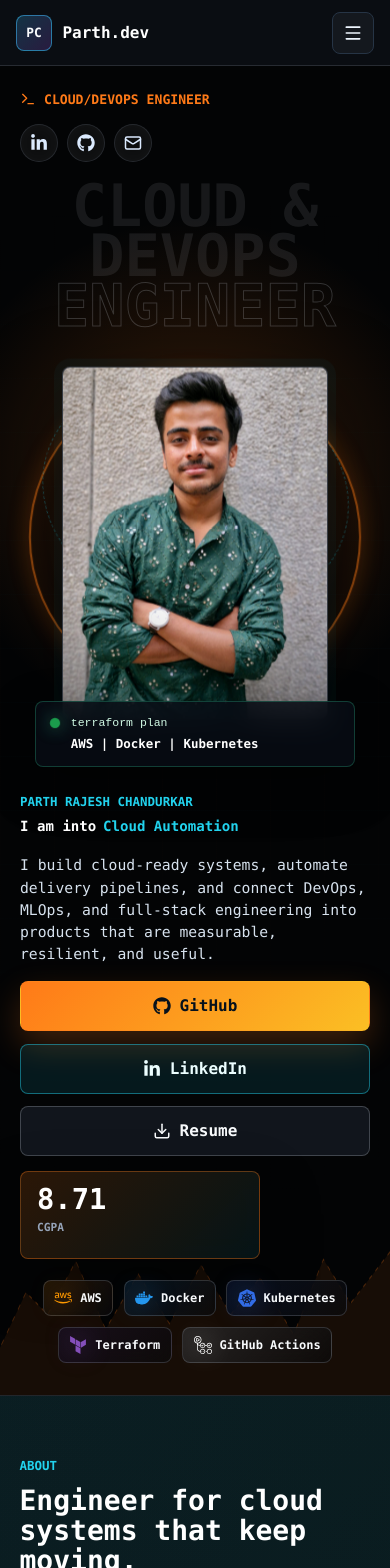
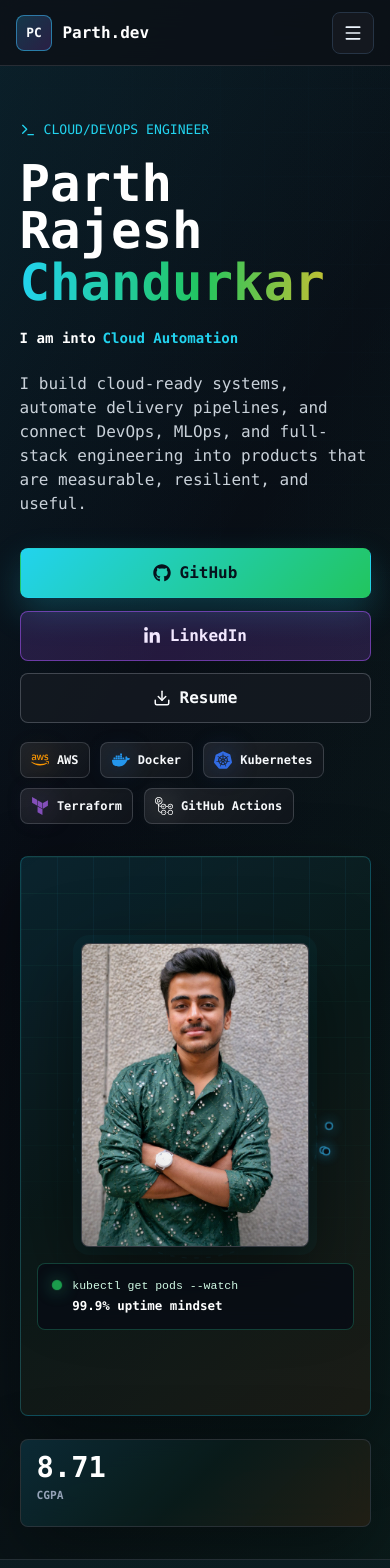
Before and after one commit to ParthrChandurkar/Portfolio-Parth-Chandurkar, a React (Vite) app: page / in a window 390 px wide. Shown: the top 1568 px of the page. Built offline with nearby package versions, Linux system fonts and the light colour scheme.

Commit message:
Revert "Redesign hero with immersive portfolio style"
This reverts commit d6986d734c8d654e5f9ce40a1dda5c0f91b10241.

```diff
--- a/src/App.jsx
+++ b/src/App.jsx
@@ -318,11 +318,6 @@ function App() {
           ))}
         </nav>
 
-        <a className="header-resume" href={profile.resume} target="_blank" rel="noreferrer">
-          <Download size={16} />
-          Resume
-        </a>
-
         <button
           className="icon-button mobile-menu"
           type="button"
@@ -338,51 +333,16 @@ function App() {
           <div className="hero-bg-grid" aria-hidden="true" />
           <div className="hero-overlay" aria-hidden="true" />
 
-          <div className="hero-shell">
-            <div className="hero-topline">
+          <div className="hero-layout">
+            <div className="hero-content">
               <div className="eyebrow">
                 <Terminal size={16} />
                 <span>cloud/devops engineer</span>
               </div>
-              <div className="hero-socials" aria-label="Social links">
-                <a href={profile.linkedin} target="_blank" rel="noreferrer" aria-label="LinkedIn">
-                  <FaLinkedinIn size={18} />
-                </a>
-                <a href={profile.github} target="_blank" rel="noreferrer" aria-label="GitHub">
-                  <FaGithub size={18} />
-                </a>
-                <a href={`mailto:${profile.email}`} aria-label="Email">
-                  <Mail size={18} />
-                </a>
-              </div>
-            </div>
-
-            <h1 id="hero-title" className="hero-title">
-              <span>Cloud & DevOps</span>
-              <span>Engineer</span>
+              <h1 id="hero-title">
+                <span>Parth Rajesh</span>
+                <span className="name-accent">Chandurkar</span>
               </h1>
-
-            <div className="hero-stage" aria-label="Parth Rajesh Chandurkar profile visual">
-              <div className="orbit-ring ring-one" aria-hidden="true" />
-              <div className="orbit-ring ring-two" aria-hidden="true" />
-              <div className="profile-frame">
-                <img
-                  className="hero-photo"
-                  src={avatarSrc}
-                  alt="Parth Rajesh Chandurkar"
-                  onError={() => setAvatarSrc("/profile-fallback.bmp")}
-                />
-              </div>
-              <div className="cloud-console" aria-hidden="true">
-                <span className="console-dot" />
-                <code>terraform plan</code>
-                <strong>AWS | Docker | Kubernetes</strong>
-              </div>
-            </div>
-
-            <div className="hero-info">
-              <div className="hero-copy-block">
-                <span className="section-kicker">Parth Rajesh Chandurkar</span>
               <p className="hero-role">
                 I am into <span>Cloud Automation</span>
                 <i aria-hidden="true" />
@@ -392,9 +352,7 @@ function App() {
                 MLOps, and full-stack engineering into products that are measurable, resilient,
                 and useful.
               </p>
-              </div>
 
-              <div className="hero-action-panel">
               <div className="hero-actions" aria-label="Profile links">
                 <a className="button button-primary" href={profile.github} target="_blank" rel="noreferrer">
                   <FaGithub size={18} />
@@ -409,16 +367,6 @@ function App() {
                   Resume
                 </a>
               </div>
-                <div className="hero-stats metrics-band" aria-label="Portfolio highlights">
-                  {stats.map((stat) => (
-                    <div className="stat-tile" key={stat.label}>
-                      <strong>{stat.value}</strong>
-                      <span>{stat.label}</span>
-                    </div>
-                  ))}
-                </div>
-              </div>
-            </div>
 
               <div className="hero-stack" aria-label="Featured technologies">
                 {featuredStack.map(({ name, icon: StackIcon, color }) => (
@@ -430,10 +378,62 @@ function App() {
               </div>
             </div>
 
-          <svg className="hero-terrain" viewBox="0 0 1440 220" preserveAspectRatio="none" aria-hidden="true">
-            <path d="M0 168L96 108L176 132L280 74L390 148L510 88L626 142L742 78L852 132L960 92L1084 154L1194 72L1294 120L1440 64V220H0Z" />
-            <path className="terrain-line" d="M0 168L96 108L176 132L280 74L390 148L510 88L626 142L742 78L852 132L960 92L1084 154L1194 72L1294 120L1440 64" />
+            <div className="hero-visual-card" aria-label="Cloud DevOps visual profile">
+              <svg className="infra-svg" viewBox="0 0 520 520" role="img" aria-label="Animated cloud infrastructure map">
+                <defs>
+                  <linearGradient id="infraStroke" x1="0" x2="1" y1="0" y2="1">
+                    <stop offset="0%" stopColor="#38bdf8" />
+                    <stop offset="52%" stopColor="#34d399" />
+                    <stop offset="100%" stopColor="#f59e0b" />
+                  </linearGradient>
+                </defs>
+                <path className="infra-ring" d="M260 58a202 202 0 1 1 0 404 202 202 0 0 1 0-404Z" />
+                <path className="infra-line line-one" d="M88 260h96c28 0 42-42 76-42h172" />
+                <path className="infra-line line-two" d="M94 336h116c34 0 36-82 82-82h132" />
+                <path className="infra-line line-three" d="M104 184h84c30 0 50 72 86 72h154" />
+                {[
+                  [88, 260],
+                  [184, 260],
+                  [260, 218],
+                  [432, 218],
+                  [94, 336],
+                  [210, 336],
+                  [292, 254],
+                  [424, 254],
+                  [104, 184],
+                  [188, 184],
+                  [274, 256],
+                  [428, 256],
+                ].map(([cx, cy]) => (
+                  <circle className="infra-node" cx={cx} cy={cy} key={`${cx}-${cy}`} r="5" />
+                ))}
               </svg>
+
+              <div className="profile-frame">
+                <img
+                  className="hero-photo"
+                  src={avatarSrc}
+                  alt="Parth Rajesh Chandurkar"
+                  onError={() => setAvatarSrc("/profile-fallback.bmp")}
+                />
+              </div>
+
+              <div className="cloud-console" aria-hidden="true">
+                <span className="console-dot" />
+                <code>kubectl get pods --watch</code>
+                <strong>99.9% uptime mindset</strong>
+              </div>
+            </div>
+          </div>
+
+          <div className="hero-stats metrics-band" aria-label="Portfolio highlights">
+            {stats.map((stat) => (
+              <div className="stat-tile" key={stat.label}>
+                <strong>{stat.value}</strong>
+                <span>{stat.label}</span>
+              </div>
+            ))}
+          </div>
         </section>
 
         <section className="section about-section" id="about">
--- a/src/styles.css
+++ b/src/styles.css
@@ -18,7 +18,6 @@
   --purple: #8b5cf6;
   --green: #22c55e;
   --amber: #fbbf24;
-  --orange: #ff7a18;
   --rose: #f43f5e;
   --blue: #60a5fa;
   --shadow: 0 24px 70px rgba(0, 0, 0, 0.38);
@@ -30,14 +29,12 @@
 
 html {
   scroll-behavior: smooth;
-  overflow-x: hidden;
 }
 
 body {
   margin: 0;
   min-width: 320px;
   min-height: 100vh;
-  overflow-x: hidden;
   background:
     linear-gradient(135deg, rgba(34, 211, 238, 0.08), transparent 34%),
     linear-gradient(225deg, rgba(34, 197, 94, 0.07), transparent 42%),
@@ -94,8 +91,6 @@ img {
 
 .brand,
 .nav-links,
-.header-resume,
-.hero-socials,
 .hero-actions,
 .inline-links,
 .contact-details a,
@@ -148,7 +143,7 @@ img {
   content: "";
   transform: scaleX(0);
   transform-origin: right;
-  background: var(--orange);
+  background: var(--sky);
   transition: transform 180ms ease;
 }
 
@@ -178,38 +173,13 @@ img {
   display: none;
 }
 
-.header-resume {
-  gap: 0.45rem;
-  min-height: 42px;
-  padding: 0 1rem;
-  border: 1px solid rgba(255, 122, 24, 0.48);
-  border-radius: 999px;
-  color: #fff7ed;
-  background: linear-gradient(135deg, rgba(255, 122, 24, 0.96), rgba(251, 191, 36, 0.9));
-  box-shadow: 0 12px 34px rgba(255, 122, 24, 0.24);
-  font-size: 0.82rem;
-  font-weight: 900;
-  transition:
-    transform 160ms ease,
-    box-shadow 160ms ease;
-}
-
-.header-resume:hover,
-.header-resume:focus-visible {
-  transform: translateY(-2px);
-  box-shadow: 0 18px 42px rgba(255, 122, 24, 0.32);
-}
-
 .hero-section {
   position: relative;
-  min-height: 100svh;
-  display: grid;
-  align-items: center;
-  padding: 6.25rem clamp(1rem, 5vw, 5.5rem) 2.2rem;
+  min-height: auto;
+  padding: 8.5rem clamp(1rem, 5vw, 5.5rem) 3rem;
   isolation: isolate;
   overflow: hidden;
   border-bottom: 1px solid rgba(48, 54, 61, 0.7);
-  background: #030405;
 }
 
 .hero-bg-grid {
@@ -217,10 +187,10 @@ img {
   inset: 0;
   z-index: -4;
   background-image:
-    linear-gradient(rgba(34, 211, 238, 0.055) 1px, transparent 1px),
-    linear-gradient(90deg, rgba(255, 122, 24, 0.045) 1px, transparent 1px);
-  background-size: 54px 54px;
-  mask-image: radial-gradient(circle at center, black, transparent 72%);
+    linear-gradient(rgba(56, 189, 248, 0.08) 1px, transparent 1px),
+    linear-gradient(90deg, rgba(56, 189, 248, 0.08) 1px, transparent 1px);
+  background-size: 44px 44px;
+  mask-image: linear-gradient(to bottom, rgba(0, 0, 0, 0.95), transparent 92%);
 }
 
 .hero-overlay {
@@ -228,136 +198,58 @@ img {
   inset: 0;
   z-index: -2;
   background:
-    radial-gradient(circle at 50% 36%, rgba(255, 122, 24, 0.19), transparent 18rem),
-    radial-gradient(circle at 18% 72%, rgba(34, 211, 238, 0.12), transparent 24rem),
-    radial-gradient(circle at 84% 76%, rgba(34, 197, 94, 0.1), transparent 22rem),
-    linear-gradient(180deg, rgba(3, 4, 5, 0.3), rgba(3, 4, 5, 0.94) 80%),
-    rgba(3, 4, 5, 0.88);
-}
-
-.hero-shell {
+    linear-gradient(120deg, rgba(34, 211, 238, 0.12), transparent 34%, rgba(34, 197, 94, 0.09) 72%, rgba(251, 191, 36, 0.07)),
+    linear-gradient(90deg, rgba(8, 12, 20, 0.98) 0%, rgba(8, 12, 20, 0.9) 48%, rgba(8, 12, 20, 0.64) 100%),
+    linear-gradient(0deg, rgba(8, 12, 20, 0.98) 0%, rgba(8, 12, 20, 0.24) 58%, rgba(8, 12, 20, 0.6) 100%);
+}
+
+.hero-layout {
   position: relative;
   z-index: 1;
   display: grid;
-  grid-template-rows: auto minmax(360px, 1fr) auto auto;
+  grid-template-columns: minmax(0, 1.06fr) minmax(330px, 0.78fr);
   align-items: center;
-  min-height: calc(100svh - 8.5rem);
-  width: min(1320px, 100%);
-  margin: 0 auto;
-}
-
-.hero-topline {
+  gap: clamp(2rem, 5vw, 5rem);
+}
+
+.hero-content {
+  width: min(760px, 100%);
+}
+
+.hero-visual-card {
   position: relative;
-  z-index: 4;
-  display: flex;
-  align-items: center;
-  justify-content: space-between;
+  min-height: 640px;
+  display: grid;
+  align-content: center;
+  place-items: center;
   gap: 1rem;
-}
-
-.hero-socials {
-  gap: 0.75rem;
-}
-
-.hero-socials a {
-  display: grid;
-  place-items: center;
-  width: 42px;
-  height: 42px;
-  border: 1px solid rgba(149, 163, 184, 0.18);
-  border-radius: 50%;
-  color: #dbeafe;
-  background: rgba(255, 255, 255, 0.045);
-  box-shadow: inset 0 0 18px rgba(255, 255, 255, 0.03);
-  transition:
-    transform 170ms ease,
-    border-color 170ms ease,
-    color 170ms ease,
-    background 170ms ease;
-}
-
-.hero-socials a:hover,
-.hero-socials a:focus-visible {
-  transform: translateY(-3px);
-  border-color: rgba(255, 122, 24, 0.62);
-  color: #ffffff;
-  background: rgba(255, 122, 24, 0.13);
-}
-
-.hero-title {
-  position: relative;
-  z-index: 1;
-  display: grid;
-  justify-items: center;
-  grid-row: 2;
-  margin: 0;
-  text-align: center;
-  pointer-events: none;
-}
-
-.hero-title span {
-  color: rgba(238, 246, 255, 0.14);
-  font-size: clamp(4.8rem, 11vw, 10.8rem);
-  font-weight: 1000;
-  line-height: 0.78;
-  letter-spacing: 0;
-  text-transform: uppercase;
-  filter: drop-shadow(0 0 28px rgba(255, 122, 24, 0.12));
-  animation: titleGlow 6s ease-in-out infinite;
-}
-
-.hero-title span:last-child {
-  color: transparent;
-  -webkit-text-stroke: 1px rgba(238, 246, 255, 0.22);
-  animation-delay: -2.7s;
-}
-
-.hero-stage {
+  padding: clamp(1rem, 2.4vw, 2rem);
+  border: 1px solid rgba(34, 211, 238, 0.24);
+  border-radius: 8px;
+  background:
+    linear-gradient(145deg, rgba(34, 211, 238, 0.12), rgba(34, 197, 94, 0.07) 46%, rgba(251, 191, 36, 0.08)),
+    rgba(8, 12, 20, 0.72);
+  box-shadow: var(--shadow);
+  overflow: hidden;
+}
+
+.hero-visual-card::before {
   position: absolute;
-  left: 50%;
-  top: 50%;
-  z-index: 3;
-  display: grid;
-  place-items: center;
-  width: min(36vw, 420px);
-  min-width: 320px;
-  aspect-ratio: 4 / 5;
-  transform: translate(-50%, -54%);
-}
-
-.orbit-ring {
+  inset: 0;
+  content: "";
+  background:
+    linear-gradient(90deg, rgba(56, 189, 248, 0.06) 1px, transparent 1px),
+    linear-gradient(rgba(52, 211, 153, 0.06) 1px, transparent 1px);
+  background-size: 36px 36px;
+  mask-image: linear-gradient(to bottom, black, transparent 88%);
+}
+
+.infra-svg {
   position: absolute;
-  border-radius: 50%;
-  pointer-events: none;
-}
-
-.ring-one {
-  inset: 12% 2% 16%;
-  border: 2px solid rgba(255, 122, 24, 0.58);
-  box-shadow:
-    0 0 26px rgba(255, 122, 24, 0.25),
-    inset 0 0 28px rgba(255, 122, 24, 0.08);
-  animation: orbitBreathe 4.4s ease-in-out infinite;
-}
-
-.ring-two {
-  inset: 3% 14% 27%;
-  border: 1px dashed rgba(34, 211, 238, 0.34);
-  animation: orbitSpin 24s linear infinite;
-}
-
-.hero-stage .profile-frame {
-  width: min(76%, 340px);
-  animation: portraitFloat 5.8s ease-in-out infinite;
-}
-
-.hero-stage .cloud-console {
-  position: absolute;
-  left: 50%;
-  bottom: 3.6rem;
-  transform: translateX(-50%);
-  width: min(92%, 360px);
-  box-shadow: 0 18px 48px rgba(0, 0, 0, 0.42);
+  inset: 5%;
+  width: 90%;
+  height: 90%;
+  opacity: 0.86;
 }
 
 .infra-ring {
@@ -464,17 +356,12 @@ img {
   width: fit-content;
   gap: 0.5rem;
   margin-bottom: 1.25rem;
-  color: var(--orange);
+  color: var(--sky);
   font-size: 0.82rem;
-  font-weight: 900;
   text-transform: uppercase;
 }
 
-.hero-topline .eyebrow {
-  margin-bottom: 0;
-}
-
-.hero-section h1:not(.hero-title) {
+.hero-section h1 {
   display: grid;
   gap: 0.08em;
   max-width: 820px;
@@ -486,11 +373,6 @@ img {
   overflow-wrap: anywhere;
 }
 
-.hero-title {
-  max-width: none;
-  overflow: visible;
-}
-
 .name-accent {
   color: var(--green);
   background: linear-gradient(90deg, var(--sky), var(--green) 52%, var(--amber));
@@ -505,7 +387,7 @@ img {
   align-items: center;
   gap: 0.42rem;
   width: fit-content;
-  margin: 0.15rem 0 0;
+  margin: 1.35rem 0 0;
   color: #ffffff;
   background: transparent;
   padding: 0;
@@ -527,10 +409,10 @@ img {
 }
 
 .hero-copy {
-  max-width: 520px;
-  margin: 1rem 0 0;
-  color: #d7e2ee;
-  font-size: clamp(0.98rem, 1.45vw, 1.08rem);
+  max-width: 680px;
+  margin: 1.35rem 0 0;
+  color: #c9d1d9;
+  font-size: clamp(1rem, 1.7vw, 1.18rem);
 }
 
 .hero-actions {
@@ -539,46 +421,12 @@ img {
   margin-top: 2rem;
 }
 
-.hero-info {
-  position: relative;
-  z-index: 4;
-  display: grid;
-  grid-template-columns: minmax(0, 1fr) minmax(280px, auto);
-  gap: clamp(1rem, 4vw, 3rem);
-  align-items: end;
-  margin-top: -2.4rem;
-}
-
-.hero-copy-block {
-  max-width: 520px;
-  padding: 1rem 0 0;
-}
-
-.hero-copy-block .section-kicker {
-  display: block;
-  margin-bottom: 0.15rem;
-}
-
-.hero-action-panel {
-  display: grid;
-  justify-items: end;
-  gap: 0.9rem;
-}
-
-.hero-action-panel .hero-actions {
-  justify-content: flex-end;
-  margin-top: 0;
-}
-
 .hero-stack {
-  position: relative;
-  z-index: 4;
   display: flex;
   flex-wrap: wrap;
-  justify-content: center;
   gap: 0.65rem;
-  max-width: 760px;
-  margin: 1.35rem auto 0;
+  max-width: 650px;
+  margin-top: 1.15rem;
 }
 
 .stack-chip {
@@ -591,11 +439,10 @@ img {
   border-radius: 8px;
   color: #f8fafc;
   background:
-    linear-gradient(135deg, color-mix(in srgb, var(--skill-color), transparent 88%), rgba(255, 255, 255, 0.02)),
-    rgba(3, 4, 5, 0.68);
+    linear-gradient(135deg, rgba(255, 255, 255, 0.08), rgba(255, 255, 255, 0.02)),
+    rgba(13, 17, 23, 0.62);
   font-size: 0.75rem;
   font-weight: 800;
-  backdrop-filter: blur(16px);
 }
 
 .stack-chip svg {
@@ -625,15 +472,15 @@ img {
 }
 
 .button-primary {
-  background: linear-gradient(135deg, var(--orange), var(--amber));
+  background: linear-gradient(135deg, var(--sky), var(--green));
   color: #06111c;
-  box-shadow: 0 14px 34px rgba(255, 122, 24, 0.24);
+  box-shadow: 0 14px 34px rgba(34, 211, 238, 0.22);
 }
 
 .button-secondary {
-  background: rgba(34, 211, 238, 0.1);
-  border-color: rgba(34, 211, 238, 0.45);
-  color: #ecfeff;
+  background: rgba(168, 85, 247, 0.18);
+  border-color: rgba(168, 85, 247, 0.55);
+  color: #f2e8ff;
 }
 
 .button-ghost {
@@ -647,20 +494,20 @@ img {
   z-index: 1;
   display: grid;
   grid-template-columns: minmax(0, 1fr);
-  width: min(220px, 100%);
-  margin-top: 0;
-  border: 1px solid rgba(255, 122, 24, 0.36);
+  width: min(340px, 100%);
+  margin-top: clamp(2rem, 4vw, 3rem);
+  border: 1px solid rgba(48, 54, 61, 0.8);
   border-radius: 8px;
   background:
-    linear-gradient(135deg, rgba(255, 122, 24, 0.16), rgba(34, 211, 238, 0.08)),
-    rgba(3, 4, 5, 0.78);
+    linear-gradient(135deg, rgba(34, 211, 238, 0.15), rgba(34, 197, 94, 0.08), rgba(251, 191, 36, 0.1)),
+    rgba(8, 12, 20, 0.88);
   backdrop-filter: blur(16px);
-  box-shadow: 0 22px 58px rgba(0, 0, 0, 0.34);
+  box-shadow: var(--shadow);
 }
 
 .stat-tile {
-  min-height: 84px;
-  padding: 0.9rem 1.1rem;
+  min-height: 104px;
+  padding: 1.05rem 1.25rem;
   border-right: 0;
 }
 
@@ -671,7 +518,7 @@ img {
 .stat-tile strong {
   display: block;
   color: #ffffff;
-  font-size: clamp(1.65rem, 2.5vw, 2rem);
+  font-size: clamp(2rem, 3vw, 2.6rem);
   line-height: 1;
 }
 
@@ -682,29 +529,6 @@ img {
   font-size: 0.78rem;
   font-weight: 800;
   text-transform: uppercase;
-}
-
-.hero-terrain {
-  position: absolute;
-  left: 0;
-  right: 0;
-  bottom: -1px;
-  z-index: 0;
-  width: 100%;
-  height: min(24vh, 220px);
-  opacity: 0.72;
-}
-
-.hero-terrain path:first-child {
-  fill: rgba(255, 122, 24, 0.11);
-}
-
-.terrain-line {
-  fill: none;
-  stroke: rgba(255, 122, 24, 0.34);
-  stroke-width: 2;
-  stroke-dasharray: 10 14;
-  animation: dataFlow 8s linear infinite;
 }
 
 .section {
@@ -1438,73 +1262,6 @@ li::before {
   }
 }
 
-@keyframes titleGlow {
-  0%,
-  100% {
-    opacity: 0.58;
-    filter: drop-shadow(0 0 20px rgba(255, 122, 24, 0.08));
-  }
-
-  50% {
-    opacity: 0.86;
-    filter: drop-shadow(0 0 34px rgba(34, 211, 238, 0.16));
-  }
-}
-
-@keyframes orbitBreathe {
-  0%,
-  100% {
-    transform: scale(0.96);
-    opacity: 0.62;
-  }
-
-  50% {
-    transform: scale(1.02);
-    opacity: 1;
-  }
-}
-
-@keyframes portraitFloat {
-  0%,
-  100% {
-    transform: translateY(0);
-  }
-
-  50% {
-    transform: translateY(-14px);
-  }
-}
-
-@keyframes fadeUp {
-  from {
-    opacity: 0;
-    transform: translateY(22px);
-  }
-
-  to {
-    opacity: 1;
-    transform: translateY(0);
-  }
-}
-
-@media (prefers-reduced-motion: no-preference) {
-  .section-heading,
-  .about-copy,
-  .identity-panel,
-  .skill-card,
-  .education-card,
-  .timeline-item,
-  .project-card,
-  .research-band,
-  .cert-card,
-  .contact-details,
-  .contact-form {
-    animation: fadeUp both;
-    animation-timeline: view();
-    animation-range: entry 8% cover 30%;
-  }
-}
-
 @media (max-width: 1180px) {
   .project-grid,
   .cert-grid,
@@ -1520,15 +1277,7 @@ li::before {
     position: relative;
     right: auto;
     bottom: auto;
-    margin-top: 0;
-  }
-
-  .hero-title span {
-    font-size: clamp(4rem, 11vw, 8.3rem);
-  }
-
-  .hero-stage {
-    width: min(48vw, 420px);
+    margin-top: 2rem;
   }
 }
 
@@ -1539,14 +1288,6 @@ li::before {
 
   .mobile-menu {
     display: grid;
-    position: fixed;
-    top: 12px;
-    right: clamp(1rem, 4vw, 1.5rem);
-    z-index: 30;
-  }
-
-  .header-resume {
-    display: none;
   }
 
   .nav-links {
@@ -1574,48 +1315,21 @@ li::before {
   }
 
   .hero-section {
-    min-height: 100svh;
-    padding-top: 5.6rem;
-    padding-bottom: 2rem;
-  }
-
-  .hero-shell {
-    grid-template-rows: auto auto minmax(300px, 1fr) auto auto;
-    min-height: calc(100svh - 7.4rem);
-  }
-
-  .hero-topline {
-    align-items: flex-start;
-  }
-
-  .hero-title {
-    grid-row: 2;
-    margin-top: 1.2rem;
-  }
-
-  .hero-title span {
-    font-size: clamp(3.05rem, 13vw, 5.4rem);
-    line-height: 0.86;
-  }
-
-  .hero-stage {
-    position: relative;
-    left: auto;
-    top: auto;
-    grid-row: 3;
-    width: min(86vw, 390px);
-    min-width: 0;
-    margin: -0.4rem auto 0;
-    transform: none;
-  }
-
-  .hero-stage .profile-frame {
-    width: min(76%, 310px);
-  }
-
-  .hero-stage .cloud-console {
-    bottom: 0;
-    width: min(100%, 350px);
+    min-height: auto;
+    padding-top: 7.5rem;
+  }
+
+  .hero-layout {
+    grid-template-columns: 1fr;
+  }
+
+  .hero-visual-card {
+    width: min(100%, 560px);
+    min-height: 640px;
+  }
+
+  .profile-frame {
+    width: min(66%, 330px);
   }
 
   .hero-photo {
@@ -1626,27 +1340,13 @@ li::before {
 
   .hero-overlay {
     background:
-      radial-gradient(circle at 50% 34%, rgba(255, 122, 24, 0.22), transparent 16rem),
-      linear-gradient(180deg, rgba(3, 4, 5, 0.5), rgba(3, 4, 5, 0.96));
-  }
-
-  .hero-info {
-    grid-template-columns: 1fr;
-    grid-row: 4;
-    gap: 1rem;
-    margin-top: 0.6rem;
-  }
-
-  .hero-action-panel {
-    justify-items: stretch;
-  }
-
-  .hero-action-panel .hero-actions {
-    justify-content: stretch;
+      linear-gradient(120deg, rgba(34, 211, 238, 0.1), transparent 42%, rgba(34, 197, 94, 0.08)),
+      linear-gradient(90deg, rgba(8, 12, 20, 0.98), rgba(8, 12, 20, 0.74)),
+      linear-gradient(0deg, rgba(8, 12, 20, 0.96), rgba(8, 12, 20, 0.18));
   }
 
   .hero-actions .button {
-    flex: 1 1 150px;
+    flex: 1 1 160px;
   }
 
   .hero-stats {
@@ -1662,48 +1362,30 @@ li::before {
 
 @media (max-width: 620px) {
   .hero-section {
-    padding-right: 1.25rem;
-    padding-left: 1.25rem;
-  }
-
-  .hero-shell,
+    min-height: auto;
+    padding-bottom: 2rem;
+  }
+
+  .hero-content,
   .hero-stats {
     max-width: 100%;
   }
 
-  .hero-topline {
-    display: grid;
-    gap: 0.9rem;
-  }
-
-  .hero-socials {
-    gap: 0.55rem;
-  }
-
-  .hero-socials a {
-    width: 38px;
-    height: 38px;
-  }
-
-  .hero-title span {
-    font-size: clamp(2.75rem, 15vw, 4.35rem);
-  }
-
-  .hero-stage {
-    width: min(90vw, 340px);
-    aspect-ratio: 4 / 5.2;
-  }
-
-  .hero-stage .profile-frame {
-    width: min(78%, 270px);
-  }
-
-  .hero-stage .cloud-console {
-    width: min(100%, 320px);
-  }
-
-  .hero-copy {
-    font-size: 0.92rem;
+  .hero-visual-card {
+    min-height: 560px;
+  }
+
+  .profile-frame {
+    width: min(72%, 290px);
+  }
+
+  .cloud-console {
+    width: 100%;
+  }
+
+  .hero-section h1 {
+    font-size: clamp(2.55rem, 13vw, 3.75rem);
+    line-height: 0.94;
   }
 
   .hero-role {
@@ -1738,9 +1420,9 @@ li::before {
   }
 
   .hero-stats {
-    width: min(100%, 240px);
+    width: 100%;
     grid-template-columns: 1fr;
-    margin-top: 0;
+    margin-top: 1.4rem;
   }
 
   .stat-tile {
```
Lines whose indentation alone changed are shown as unchanged.
